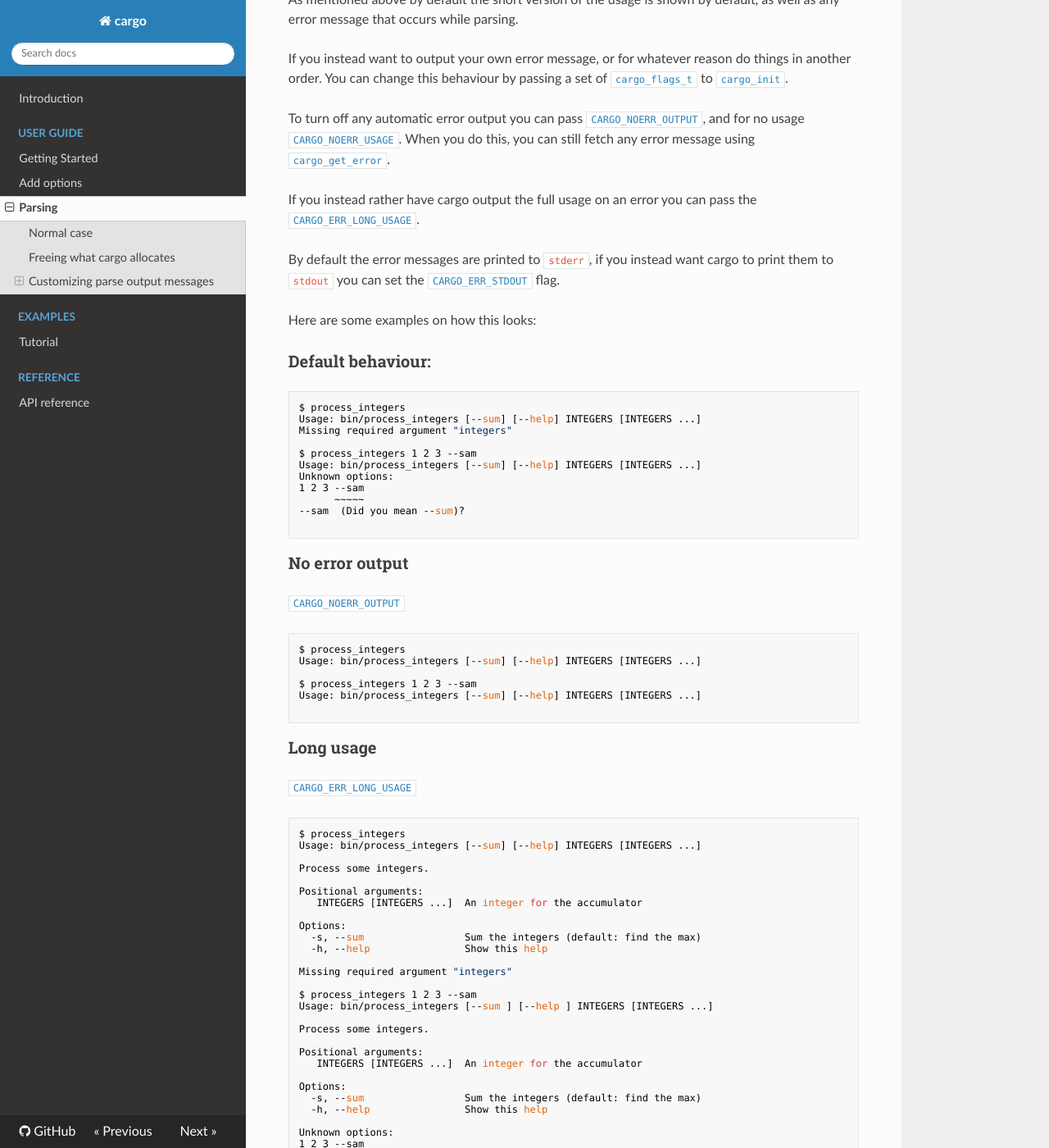
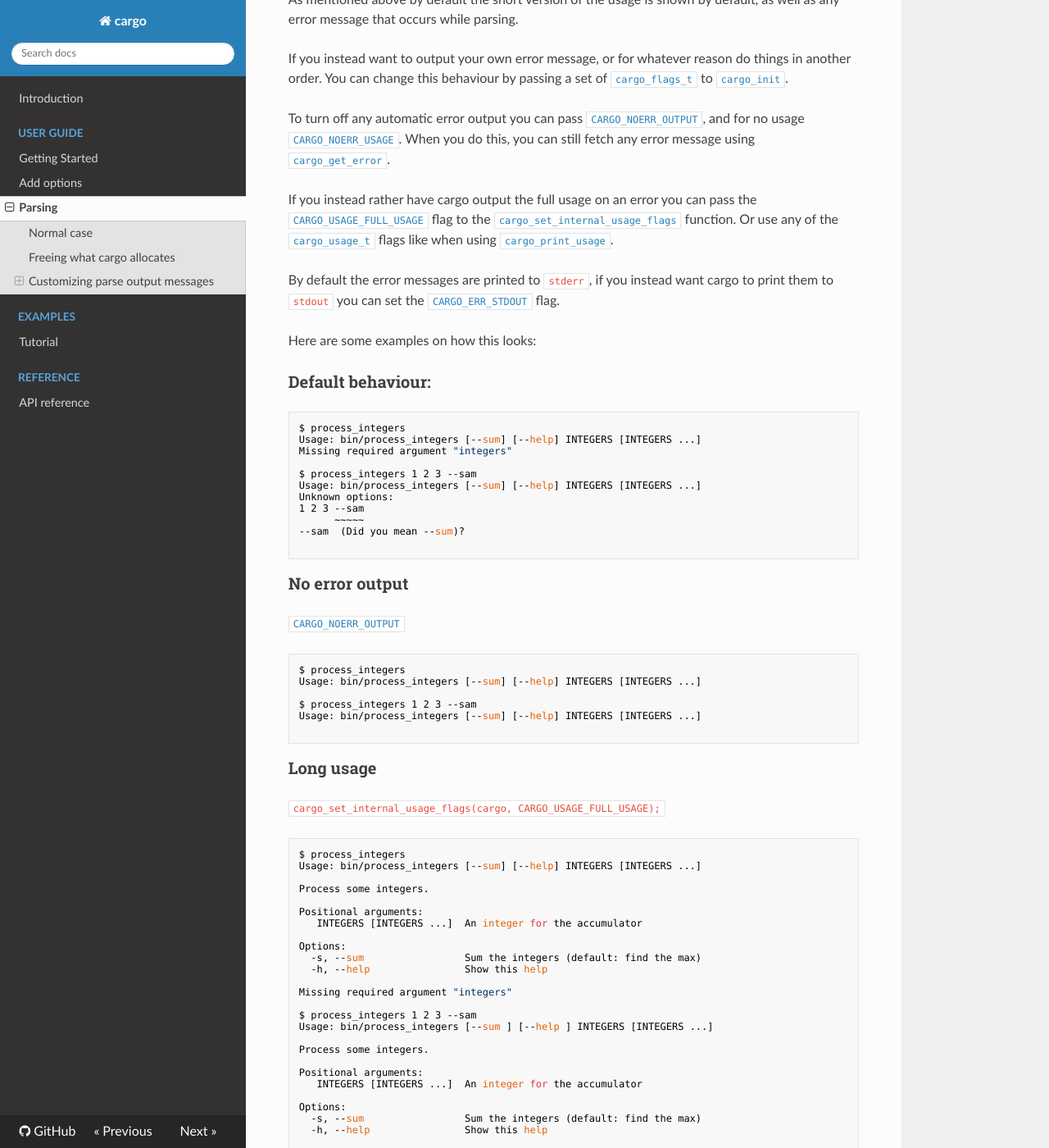
Before and after one commit to JoakimSoderberg/cargo, an MkDocs documentation site: the page built from docs/parsing.md, in a window 1280 px wide and 1400 px high, scrolled down 1963 px. Shown: the whole window at 82% size. Built offline with MkDocs 1.6.1, drawn with Linux system fonts in a browser that asks for light colours; nearby versions of some CDN libraries; old or Windows-style settings are respelled for this version of MkDocs.

Commit message:
More documentation.

````diff
--- a/docs/parsing.md
+++ b/docs/parsing.md
@@ -122,7 +122,11 @@ To turn off any automatic error output you can pass
 fetch any error message using [`cargo_get_error`](api.md#cargo_get_error).
 
 If you instead rather have cargo output the full usage on an error you can pass
-the [`CARGO_ERR_LONG_USAGE`](api.md#CARGO_ERR_LONG_USAGE).
+the [`CARGO_USAGE_FULL_USAGE`](api.md#CARGO_USAGE_FULL_USAGE) flag to the
+[`cargo_set_internal_usage_flags`](api.md#cargo_set_internal_usage_flags)
+function.
+Or use any of the [`cargo_usage_t`](api.md#cargo_usage_t) flags like when
+using [`cargo_print_usage`](api.md#cargo_print_usage).
 
 By default the error messages are printed to `stderr`, if you instead want cargo
 to print them to `stdout` you can set the
@@ -161,7 +165,7 @@ Usage: bin/process_integers [--sum] [--help] INTEGERS [INTEGERS ...]
 
 ### Long usage
 
-[`CARGO_ERR_LONG_USAGE`](api.md#CARGO_ERR_LONG_USAGE)
+`cargo_set_internal_usage_flags(cargo, CARGO_USAGE_FULL_USAGE);`
 
 ```bash
 $ process_integers
````
Also changed, not shown: docs/api.md (+81 -0 lines), 2 other files.
